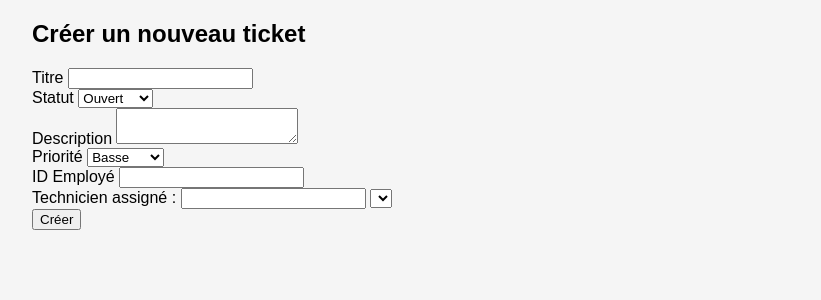
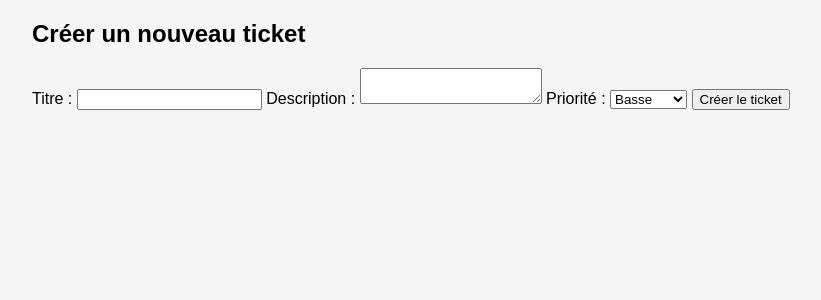
Before and after one commit to maissakrch/gestion-ticket-devops, a Flask app: page /formulaire in a window 1280 px wide. Shown: the part 144-444 px from the top of the page, without its empty margins (6-827 px from the left). Run offline with Flask 3, Linux system fonts and the light colour scheme; the visitor is signed in with stand-in values (Sample User, id 1); data comes from the database, SQL or seed files in the repository; data that the repository does not hold is empty.

Commit message:
modification de la creation d'un ticket

```diff
--- a/backend/app.py
+++ b/backend/app.py
@@ -83,27 +83,32 @@ def afficher_formulaire():
 
 # 🌐 Formulaire HTML (soumission)
 from random import choice
+import random
+
 
 @app.route('/tickets', methods=['POST'])
-@login_required
 def formulaire_ticket():
     titre = request.form.get('titre')
     description = request.form.get('description')
     priorite = request.form.get('priorite')
-    statut = request.form.get('statut')
 
-    # assignation automatique aléatoire à un technicien
-    techniciens = Utilisateur.query.filter_by(role='technicien').all()
-    technicien_assigne = choice(techniciens).id if techniciens else None
+    # ID de l'employé automatiquement : l'utilisateur connecté
+    id_employe = current_user.id
 
+    # Technicien aléatoire
+    techniciens = Utilisateur.query.filter_by(role="technicien").all()
+    id_technicien = random.choice(techniciens).id if techniciens else None
+
+    # Statut par défaut = "ouvert"
     nouveau_ticket = Ticket(
         titre=titre,
         description=description,
         priorite=priorite,
-        statut=statut,
-        id_employe=current_user.id,
-        id_technicien=technicien_assigne
+        statut="ouvert",
+        id_employe=id_employe,
+        id_technicien=id_technicien
     )
+
     db.session.add(nouveau_ticket)
     db.session.commit()
 
--- a/backend/templates/index.html
+++ b/backend/templates/index.html
@@ -2,46 +2,21 @@
 {% block content %}
 <h2>Créer un nouveau ticket</h2>
 
-<form method="POST" action="/tickets" class="row g-3">
-    <div class="col-md-6">
-        <label class="form-label">Titre</label>
-        <input type="text" name="titre" class="form-control" required>
-    </div>
-    <div class="col-md-6">
-        <label class="form-label">Statut</label>
-        <select name="statut" class="form-select" required>
-            <option value="ouvert">Ouvert</option>
-            <option value="en cours">En cours</option>
-            <option value="fermé">Fermé</option>
-        </select>
-    </div>
-    <div class="col-12">
-        <label class="form-label">Description</label>
-        <textarea name="description" class="form-control"></textarea>
-    </div>
-    <div class="col-md-4">
-        <label class="form-label">Priorité</label>
-        <select name="priorite" class="form-select">
-            <option value="basse">Basse</option>
-            <option value="moyenne">Moyenne</option>
-            <option value="haute">Haute</option>
-        </select>
-    </div>
-    <div class="col-md-4">
-        <label class="form-label">ID Employé</label>
-        <input type="number" name="id_employe" class="form-control">
-    </div>
-    <div class="col-md-4">
-        <label for="id_technicien">Technicien assigné :</label>
-        <input type="number" name="id_technicien" class="form-control">
-        <select name="id_technicien" id="id_technicien">
-            {% for user in utilisateurs if user.role == 'technicien' %}
-                <option value="{{ user.id }}">{{ user.nom }}</option>
-            {% endfor %}
-        </select>
-    </div>
-    <div class="col-12">
-        <button type="submit" class="btn btn-success">Créer</button>
-    </div>
+<form method="POST" action="/tickets">
+    <label for="titre">Titre :</label>
+    <input type="text" id="titre" name="titre" required>
+
+    <label for="description">Description :</label>
+    <textarea id="description" name="description"></textarea>
+
+    <label for="priorite">Priorité :</label>
+    <select id="priorite" name="priorite">
+        <option value="basse">Basse</option>
+        <option value="moyenne">Moyenne</option>
+        <option value="haute">Haute</option>
+    </select>
+
+    <button type="submit">Créer le ticket</button>
 </form>
+
 {% endblock %}
```
